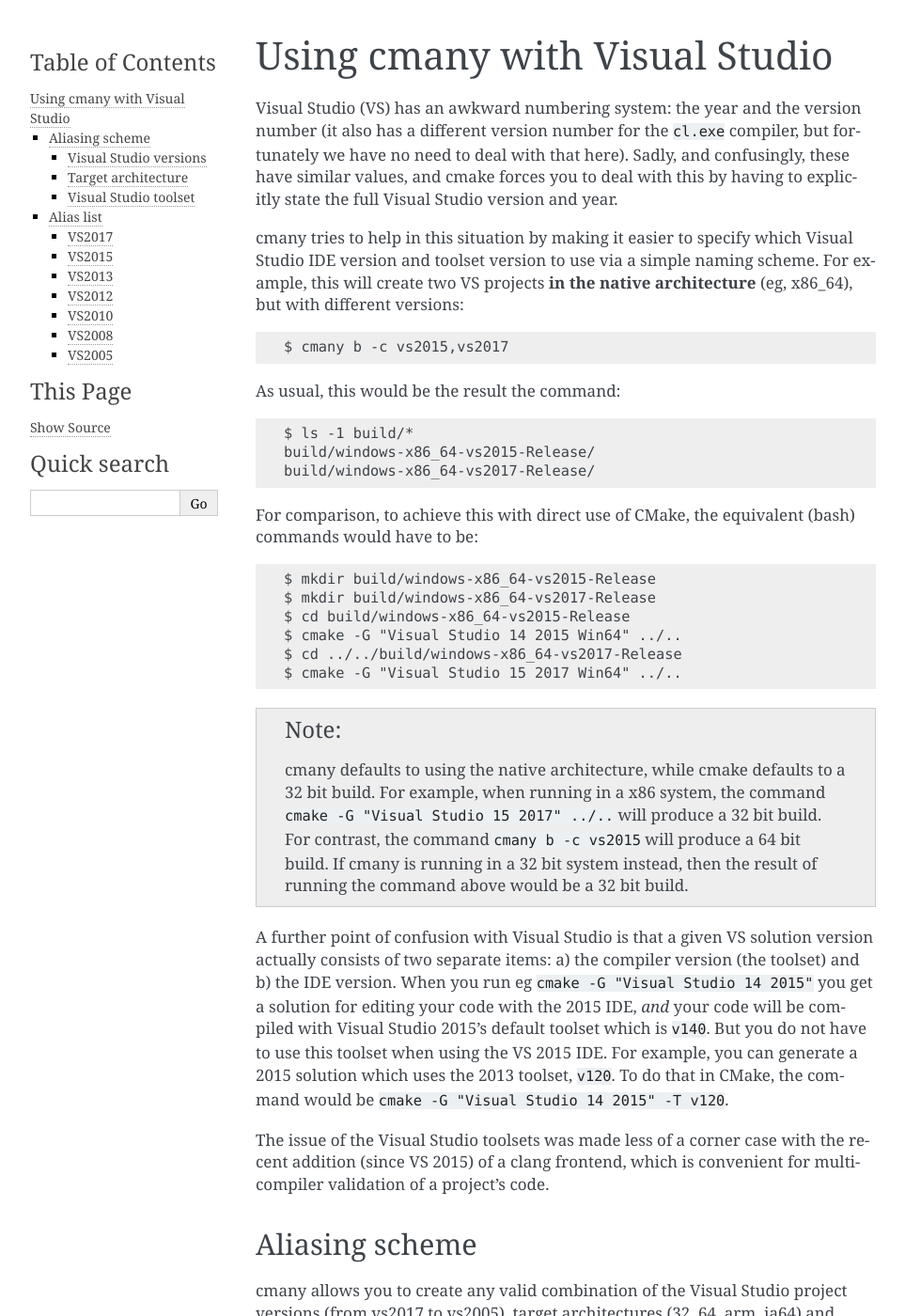
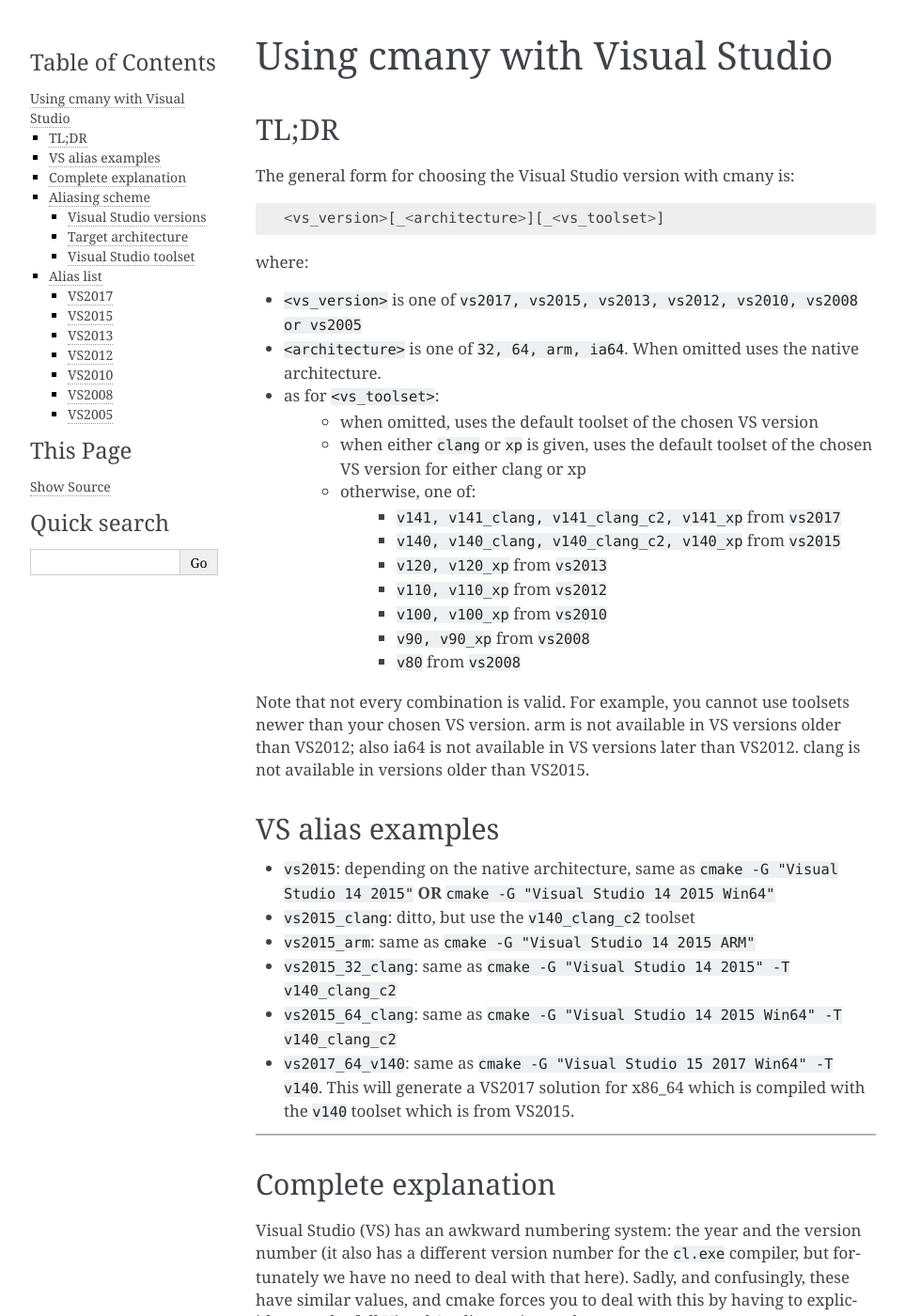
Before and after one commit to biojppm/cmany, a Sphinx documentation site: the page built from doc/vs.rst, in a window 1280 px wide and 1400 px high. Shown: the whole window at 94% size, without its empty margins (148-1111 px from the left). Built offline with Sphinx 7.4.7, drawn with Linux system fonts in a browser that asks for light colours; some of the changed text lies outside the part shown.

Commit message:
doc: WIP

```diff
--- a/doc/vs.rst
+++ b/doc/vs.rst
@@ -1,5 +1,53 @@
 Using cmany with Visual Studio
 ==============================
+
+TL;DR
+-----
+The general form for choosing the Visual Studio version with cmany is::
+
+    <vs_version>[_<architecture>][_<vs_toolset>]
+
+where:
+
+* ``<vs_version>`` is one of ``vs2017, vs2015, vs2013, vs2012, vs2010, vs2008
+  or vs2005``
+* ``<architecture>`` is one of ``32, 64, arm, ia64``. When omitted uses the
+  native architecture.
+* as for ``<vs_toolset>``:
+    * when omitted, uses the default toolset of the chosen VS version
+    * when either ``clang`` or ``xp`` is given, uses the default toolset of
+      the chosen VS version for either clang or xp
+    * otherwise, one of:
+        * ``v141, v141_clang, v141_clang_c2, v141_xp`` from ``vs2017``
+        * ``v140, v140_clang, v140_clang_c2, v140_xp`` from ``vs2015``
+        * ``v120, v120_xp`` from ``vs2013``
+        * ``v110, v110_xp`` from ``vs2012``
+        * ``v100, v100_xp`` from ``vs2010``
+        * ``v90, v90_xp`` from ``vs2008``
+        * ``v80`` from ``vs2008``
+
+Note that not every combination is valid. For example, you cannot use
+toolsets newer than your chosen VS version. arm is not available in VS
+versions older than VS2012; also ia64 is not available in VS versions later
+than VS2012. clang is not available in versions older than VS2015.
+
+VS alias examples
+-----------------
+
+* ``vs2015``: depending on the native architecture, same as ``cmake -G
+  "Visual Studio 14 2015"`` **OR** ``cmake -G "Visual Studio 14 2015 Win64"``
+* ``vs2015_clang``: ditto, but use the ``v140_clang_c2`` toolset
+* ``vs2015_arm``: same as ``cmake -G "Visual Studio 14 2015 ARM"``
+* ``vs2015_32_clang``: same as ``cmake -G "Visual Studio 14 2015" -T v140_clang_c2``
+* ``vs2015_64_clang``: same as ``cmake -G "Visual Studio 14 2015 Win64" -T v140_clang_c2``
+* ``vs2017_64_v140``: same as ``cmake -G "Visual Studio 15 2017 Win64" -T
+  v140``. This will generate a VS2017 solution for x86_64 which is compiled
+  with the ``v140`` toolset which is from VS2015.
+
+---------------------------------------------
+
+Complete explanation
+--------------------
 
 Visual Studio (VS) has an awkward numbering system: the year and the version
 number (it also has a different version number for the ``cl.exe`` compiler,
@@ -49,7 +97,8 @@
 
 The issue of the Visual Studio toolsets was made less of a corner case with
 the recent addition (since VS 2015) of a clang frontend, which is convenient
-for multi-compiler validation of a project's code.
+for multi-compiler validation of a project's code. So making it easier to
+specify toolsets was also from the outset a requirement for cmany.
 
 Aliasing scheme
 ---------------
@@ -71,29 +120,26 @@
 the platform, then the toolset. For example, when the platform is omitted,
 then the alias should have the following form::
 
-    <vs_version>_<vs_toolset>
+    <vs_version>[_<vs_toolset>]
 
 When the toolset is omitted, then the alias should have the form::
 
     <vs_version>[_<vs_platform>]
 
-If both the architecture and platform are omitted, then has the simple form::
+If both the architecture and platform are omitted, then the alias becomes simply::
 
     <vs_version>
 
-Here are some alias examples and the equivalent cmake command line options:
-
-* ``vs2015_32_clang``: ``-G "Visual Studio 14 2015" -T v140_clang_c2``
-* ``vs2015_64_clang``: ``-G "Visual Studio 14 2015 Win64" -T v140_clang_c2``
-* ``vs2017_64_v140``: ``-G "Visual Studio 15 2017 Win64" -T
-  v140``. This will generate a VS2017 solution which is compiled
-  with the ``v140`` toolset.
-
+Check the `VS alias examples`_ for seeing this scheme at
+work. The next subsections give a complete enumeration of the possible values
+for each item in the triplet.
 
 Visual Studio versions
 ^^^^^^^^^^^^^^^^^^^^^^
 
-Here's a correspondence between the basic cmany names and the cmake specification:
+Here's a correspondence between the basic cmany names and the cmake
+specification. CMake simultaneously specifies the VS version and the target
+architecture.
 
 +-----------------+---------------------------------+----------------------------+
 | cmany           | cmake                           | target architecture        |
@@ -193,7 +239,8 @@
 
 It is easy to see that combining the VS solution version, target architecture
 and toolsets above creates hundreds of different possibilities. This section
-shows what each of them mean.
+shows what each of them mean. (If you find any errors, please submit a bug or
+PR).
 
 VS2017
 ^^^^^^
```
Also changed, not shown: doc/quick_tour.rst (+11 -2 lines), 3 other files.
